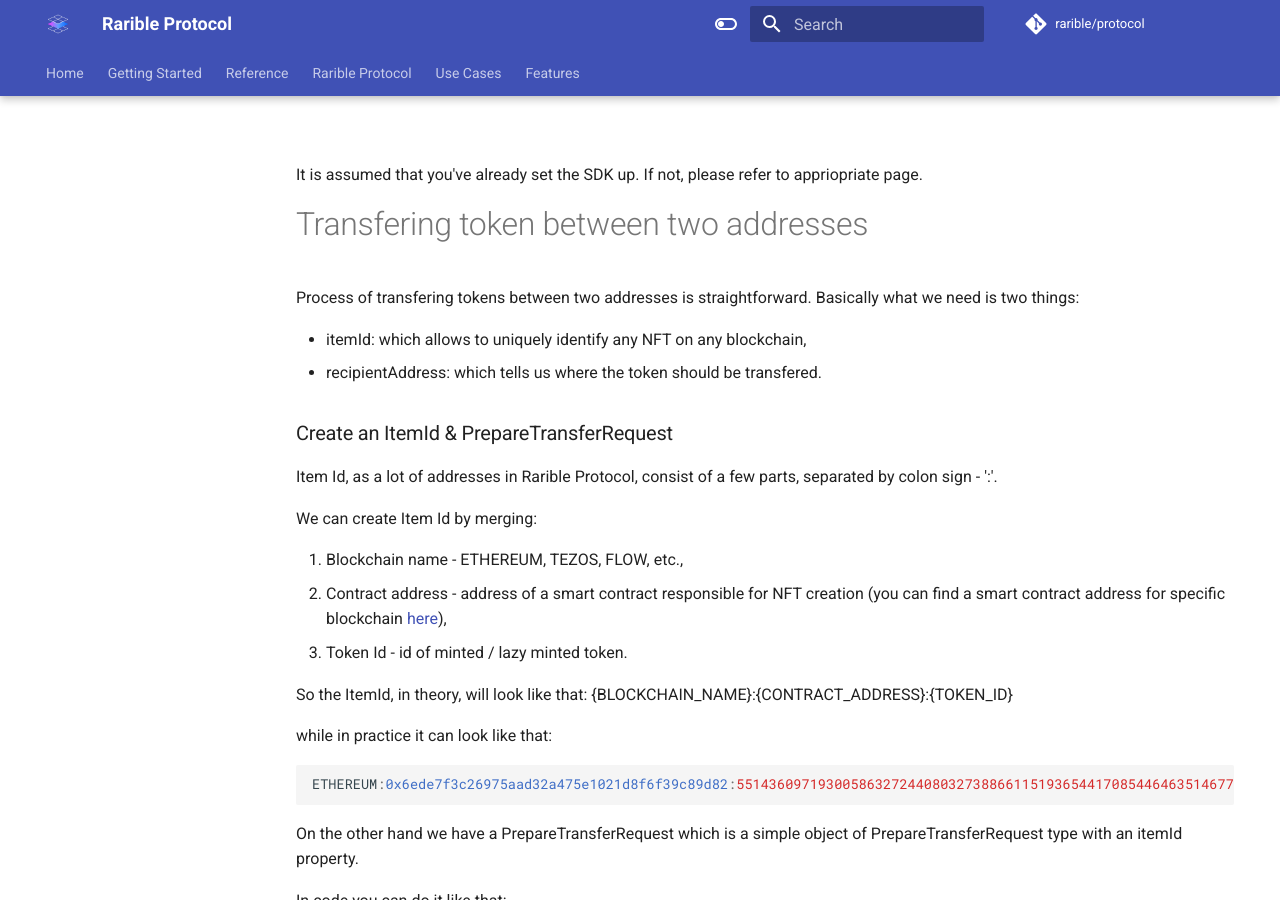
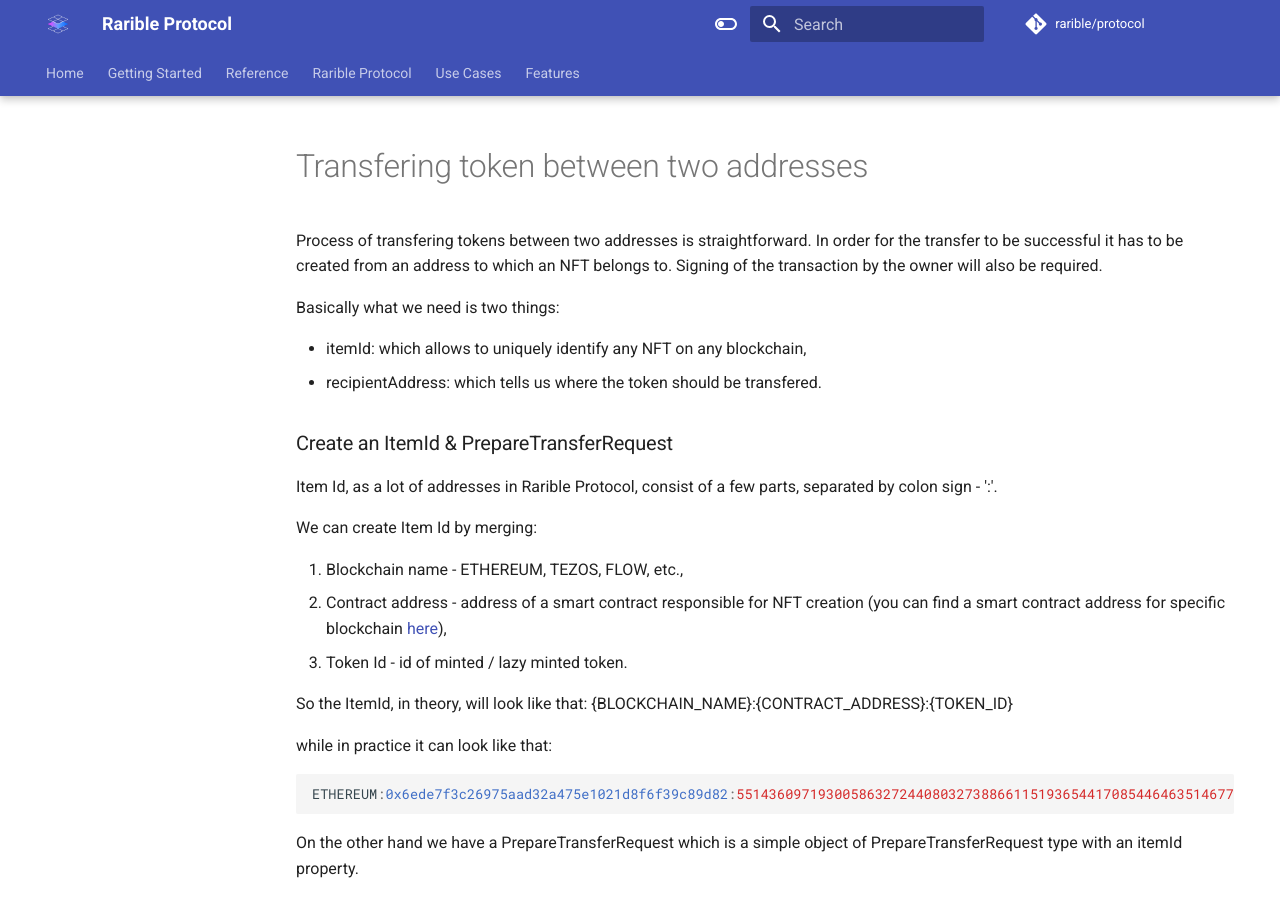
Before and after one commit to rarible/protocol, an MkDocs documentation site: the page built from docs/overview/unifiedTransfer.md, in a window 1280 px wide and 900 px high. Built offline with MkDocs 1.6.1 and Material for MkDocs 9.7.7, drawn with Linux system fonts in a browser that asks for light colours; comment, search, counter and statistics services are not loaded.

Commit message:
Fix of PR according to Vitaly comments

```diff
--- a/docs/overview/unifiedTransfer.md
+++ b/docs/overview/unifiedTransfer.md
@@ -3,12 +3,11 @@
 description: Explanation of token transfering process
 ---
 
-It is assumed that you've already set the SDK up.
-If not, please refer to appriopriate page.
-
 # Transfering token between two addresses
 
-Process of transfering tokens between two addresses is straightforward. Basically what we need is two things:
+Process of transfering tokens between two addresses is straightforward. In order for the transfer to be successful it has to be created from an address to which an NFT belongs to. Signing of the transaction by the owner will also be required.
+
+Basically what we need is two things:
 
 - itemId: which allows to uniquely identify any NFT on any blockchain,
 - recipientAddress: which tells us where the token should be transfered.
```
